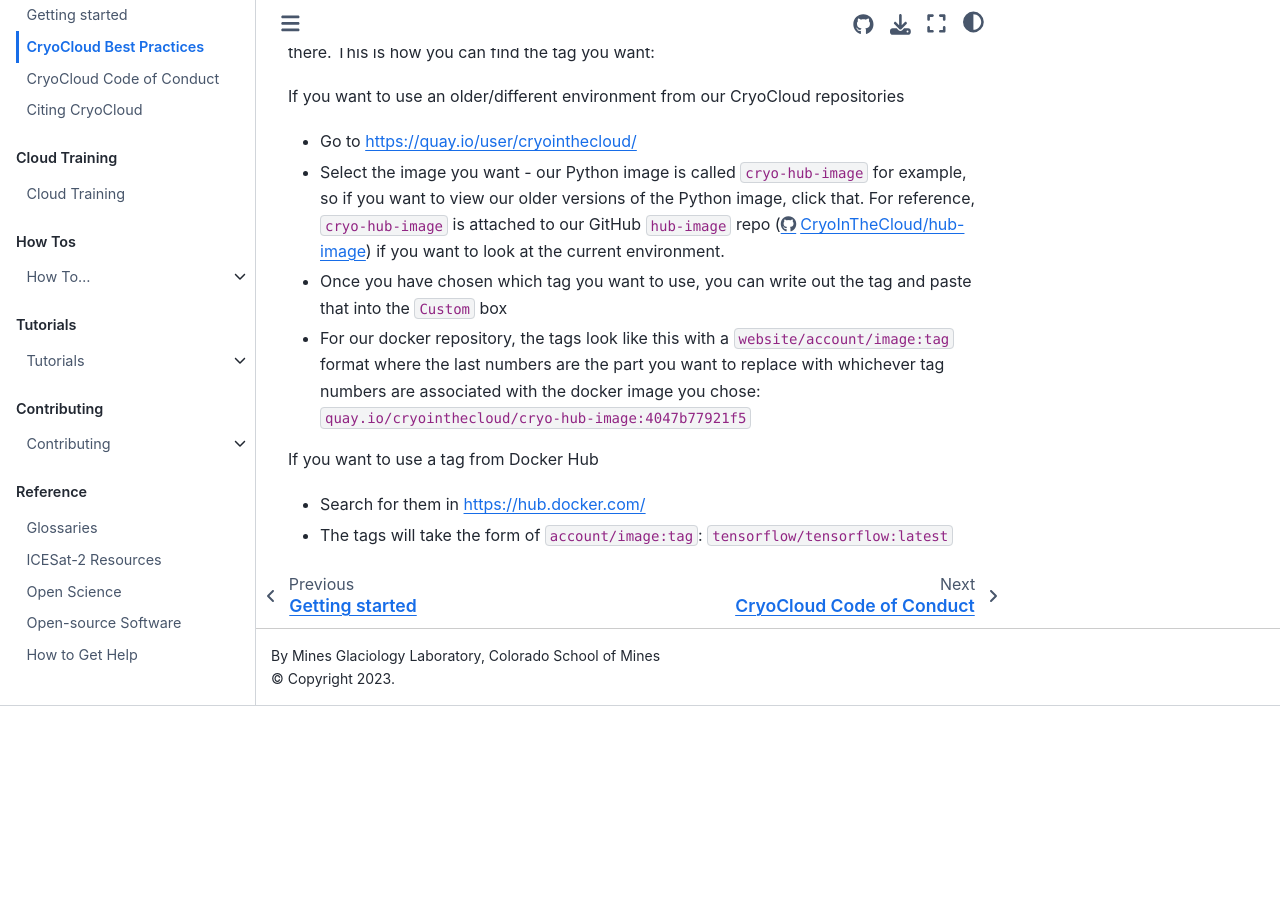
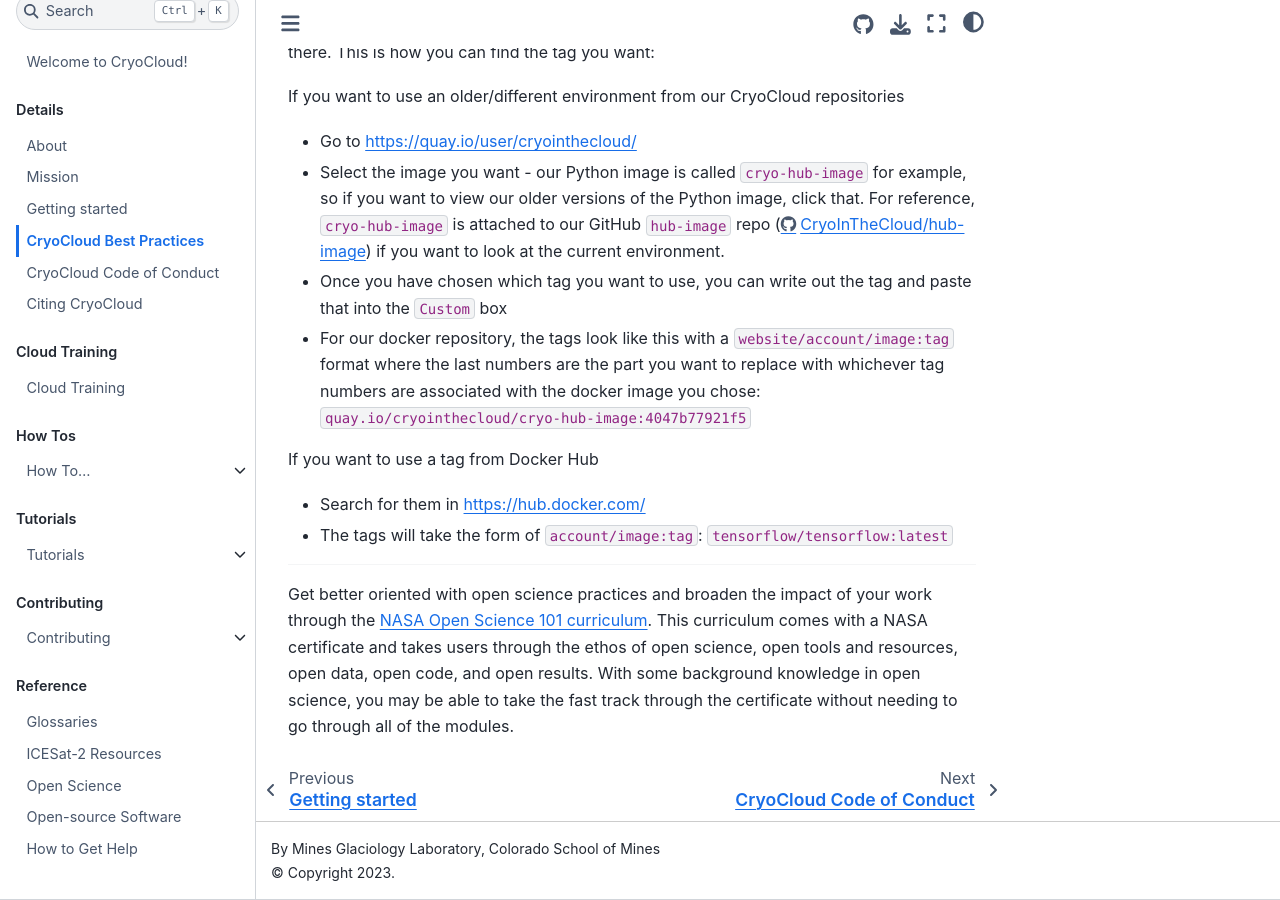
Before and after one commit to CryoInTheCloud/CryoCloudWebsite, a Jupyter Book: the page built from book/content/hub_best_practices.md, in a window 1280 px wide and 900 px high, scrolled down 1335 px. Built offline with Jupyter Book 1.0.4 settings and Sphinx 7.4.7 and the Sphinx Book theme 1.1.4, drawn with Linux system fonts in a browser that asks for light colours; pages that are not in the unit, such as notebooks, are missing from menus; before the commit the page ends 2041 px from its top, so only the background shows below that.

Commit message:
Add NASA Open Science curriculum to best practices

```diff
--- a/book/content/hub_best_practices.md
+++ b/book/content/hub_best_practices.md
@@ -43,3 +43,7 @@
 If you want to use a tag from Docker Hub
 * Search for them in [https://hub.docker.com/](https://hub.docker.com/)
 * The tags will take the form of `account/image:tag`: `tensorflow/tensorflow:latest`
+
+***
+
+Get better oriented with open science practices and broaden the impact of your work through the [NASA Open Science 101 curriculum](https://nasa.github.io/Transform-to-Open-Science/take-os101/). This curriculum comes with a NASA certificate and takes users through the ethos of open science, open tools and resources, open data, open code, and open results. With some background knowledge in open science, you may be able to take the fast track through the certificate without needing to go through all of the modules.
```
